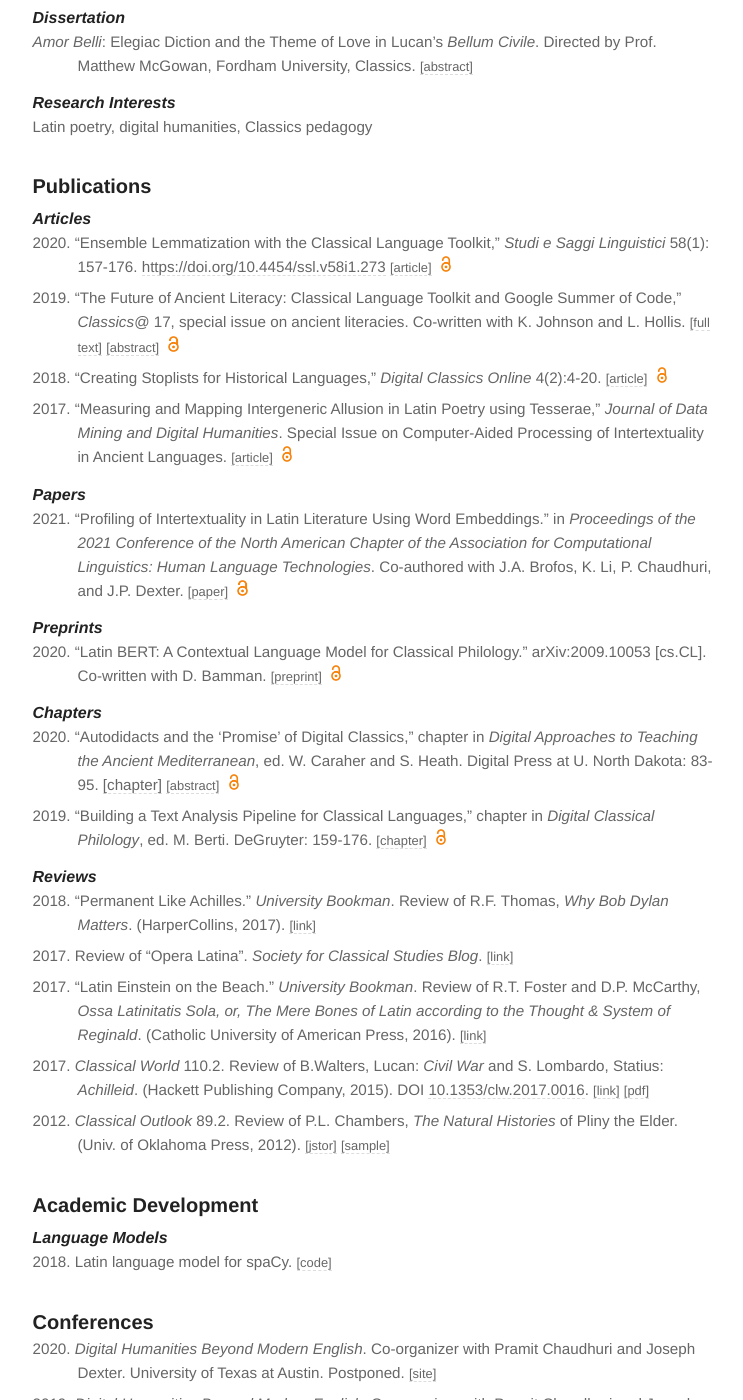
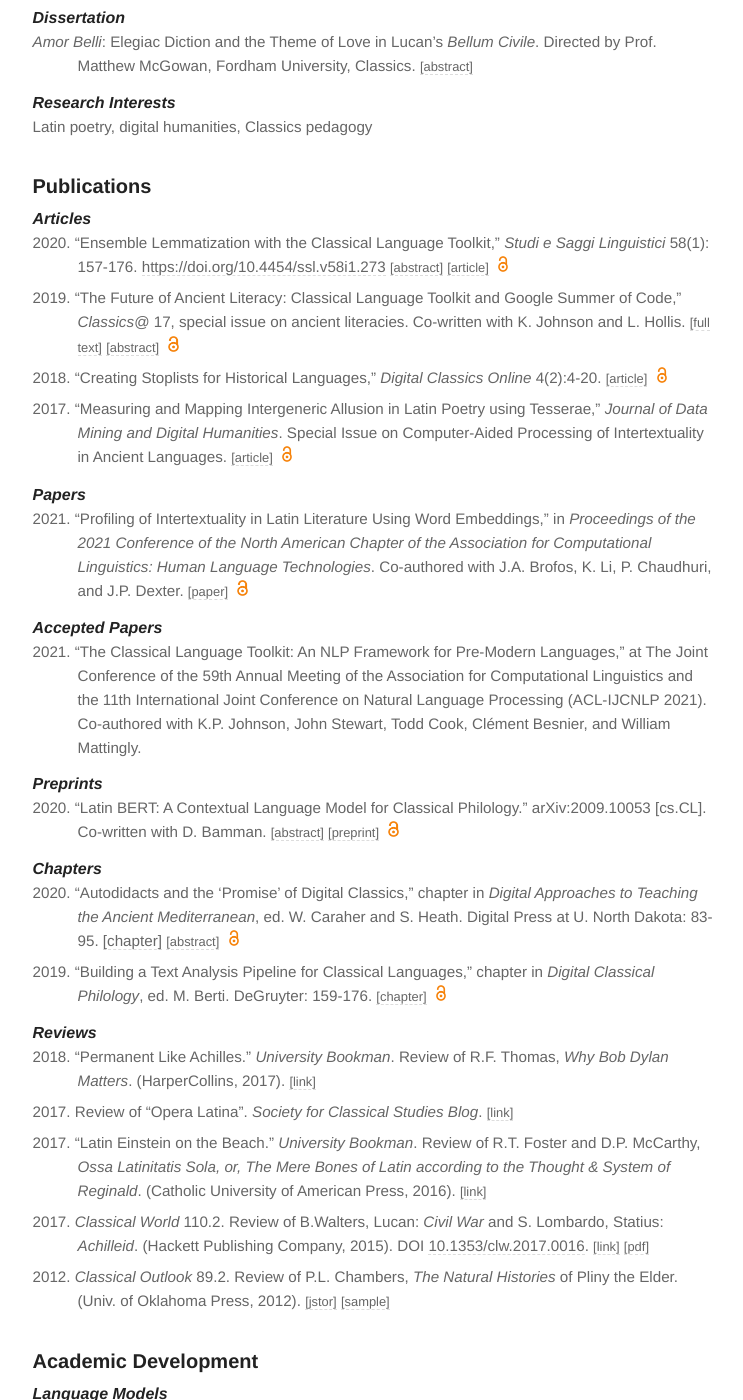
Before and after one commit to diyclassics/diyclassics.github.io, a Jekyll site: the page built from cv.md, in a window 1280 px wide and 1400 px high, scrolled down 713 px. Shown: the whole window, without its empty margins (265-1008 px from the left). Built offline with Jekyll 4.4.1, drawn with Linux system fonts in a browser that asks for light colours.

Commit message:
Update cv/papers

```diff
--- a/cv.md
+++ b/cv.md
@@ -40,18 +40,22 @@
 
 #### Articles
 
-- 2020\. "Ensemble Lemmatization with the Classical Language Toolkit," *Studi e Saggi Linguistici* 58(1): 157-176. [https://doi.org/10.4454/ssl.v58i1.273](https://doi.org/10.4454/ssl.v58i1.273) [[article]](https://www.studiesaggilinguistici.it/index.php/ssl/article/view/273){:.cv-link} <img src="../assets/images/oa.png" alt="oa-icon" height="16" hspace="5"/>
+- 2020\. "Ensemble Lemmatization with the Classical Language Toolkit," *Studi e Saggi Linguistici* 58(1): 157-176. [https://doi.org/10.4454/ssl.v58i1.273](https://doi.org/10.4454/ssl.v58i1.273) [[abstract]](../ensemble-lemmatization){:.cv-link} [[article]](https://www.studiesaggilinguistici.it/index.php/ssl/article/view/273){:.cv-link} <img src="../assets/images/oa.png" alt="oa-icon" height="16" hspace="5"/>
 - 2019\. "The Future of Ancient Literacy: Classical Language Toolkit and Google Summer of Code," *Classics@* 17, special issue on ancient literacies. Co-written with K. Johnson and L. Hollis. [[full text]](https://chs.harvard.edu/CHS/article/display/6946){:.cv-link} [[abstract]](../future-of-ancient-literacy){:.cv-link} <img src="../assets/images/oa.png" alt="oa-icon" height="16" hspace="5"/>
 - 2018\. "Creating Stoplists for Historical Languages," *Digital Classics Online* 4(2):4-20. [[article]](https://journals.ub.uni-heidelberg.de/index.php/dco/article/view/52124){:.cv-link} <img src="../assets/images/oa.png" alt="oa-icon" height="16" hspace="5"/>
 - 2017\. "Measuring and Mapping Intergeneric Allusion in Latin Poetry using Tesserae," *Journal of Data Mining and Digital Humanities*. Special Issue on Computer-Aided Processing of Intertextuality in Ancient Languages. [[article]](https://hal.archives-ouvertes.fr/hal-01282568v4/document){:.cv-link} <img src="../assets/images/oa.png" alt="oa-icon" height="16" hspace="5"/>
 
 #### Papers
 
-- 2021\. "Profiling of Intertextuality in Latin Literature Using Word Embeddings." in *Proceedings of the 2021 Conference of the North American Chapter of the Association for Computational Linguistics: Human Language Technologies*. Co-authored with J.A. Brofos, K. Li, P. Chaudhuri, and J.P. Dexter. [[paper]](https://www.aclweb.org/anthology/2021.naacl-main.389){:.cv-link} <img src="../assets/images/oa.png" alt="oa-icon" height="16" hspace="5"/>
+- 2021\. "Profiling of Intertextuality in Latin Literature Using Word Embeddings," in *Proceedings of the 2021 Conference of the North American Chapter of the Association for Computational Linguistics: Human Language Technologies*. Co-authored with J.A. Brofos, K. Li, P. Chaudhuri, and J.P. Dexter. [[paper]](https://www.aclweb.org/anthology/2021.naacl-main.389){:.cv-link} <img src="../assets/images/oa.png" alt="oa-icon" height="16" hspace="5"/>
+
+#### Accepted Papers
+
+- 2021\. "The Classical Language Toolkit: An NLP Framework for Pre-Modern Languages," at The Joint Conference of the 59th Annual Meeting of the Association for Computational Linguistics and the 11th International Joint Conference on Natural Language Processing (ACL-IJCNLP 2021). Co-authored with K.P. Johnson, John Stewart, Todd Cook, Clément Besnier, and William Mattingly.
 
 #### Preprints
 
-- 2020\. "Latin BERT: A Contextual Language Model for Classical Philology." arXiv:2009.10053 [cs.CL]. Co-written with D. Bamman. [[preprint]](https://arxiv.org/abs/2009.10053){:.cv-link} <img src="../assets/images/oa.png" alt="oa-icon" height="16" hspace="5"/>
+- 2020\. "Latin BERT: A Contextual Language Model for Classical Philology." arXiv:2009.10053 [cs.CL]. Co-written with D. Bamman. [[abstract]](../latin-bert){:.cv-link} [[preprint]](https://arxiv.org/abs/2009.10053){:.cv-link} <img src="../assets/images/oa.png" alt="oa-icon" height="16" hspace="5"/>
 
 #### Chapters
 
```
Also changed, not shown: _posts/2020-09-02-ensemble-lemmatization.md (added, +25 -0 lines), _posts/2020-09-21-latin-bert.md (+1 -1 lines).
